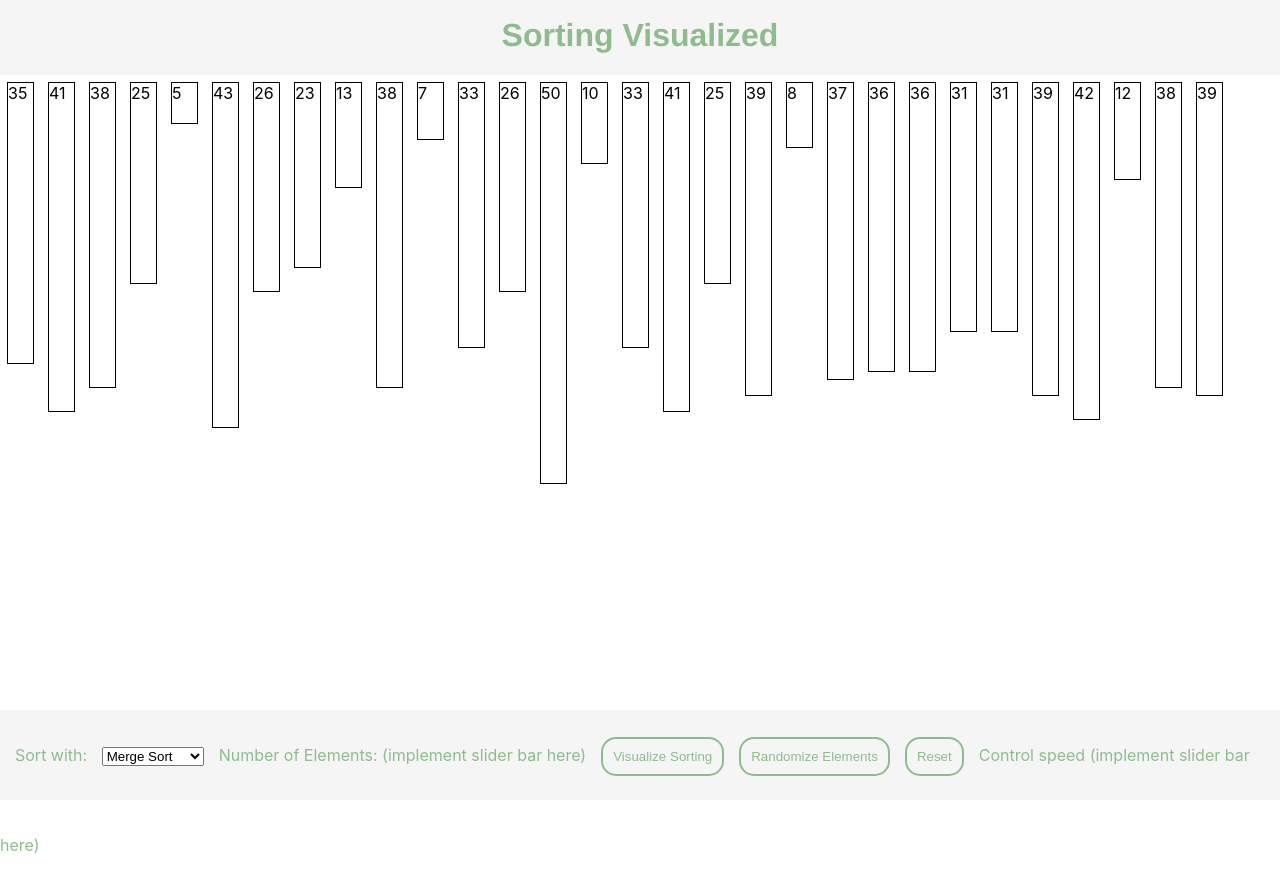
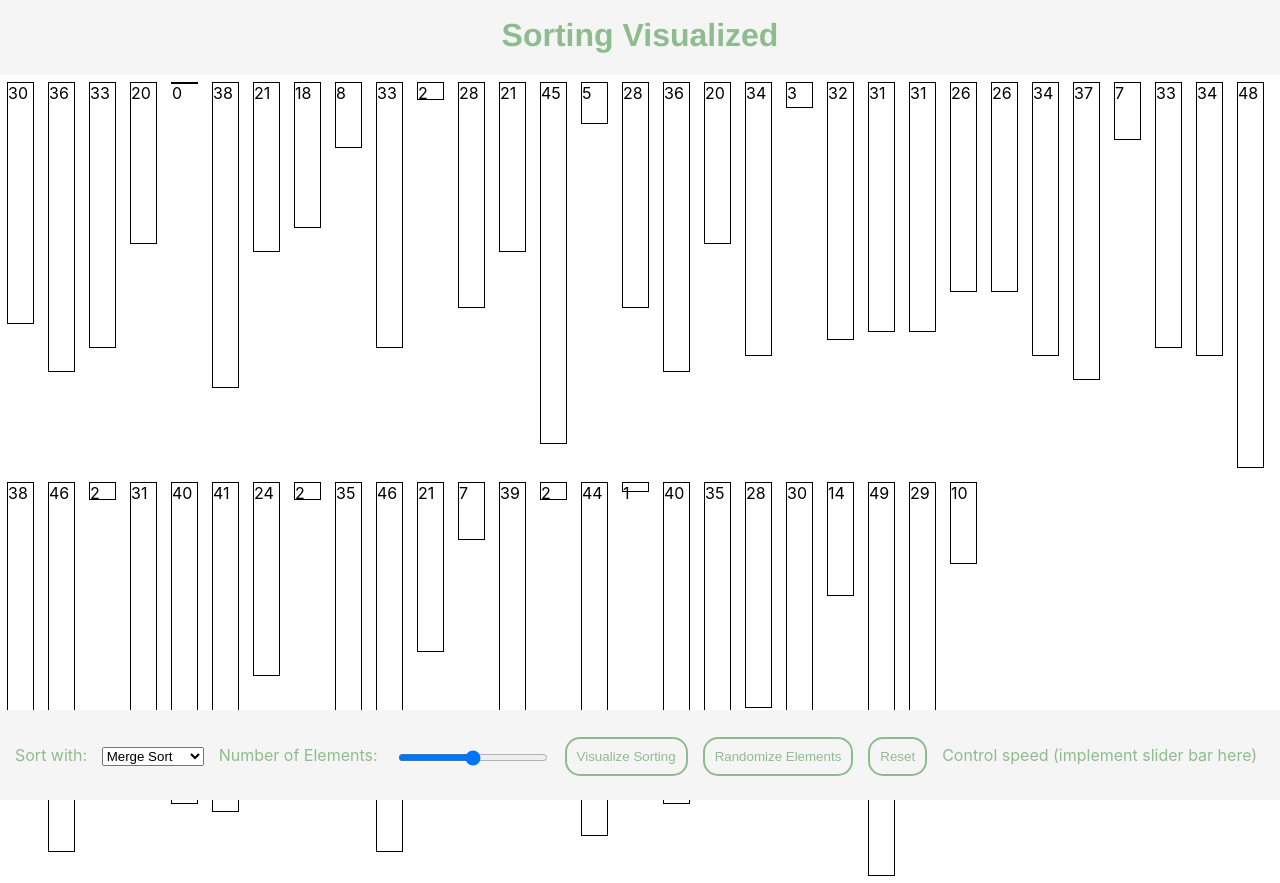
Before and after one commit to leonli33/Sorting-Visualizer, a React (Create React App) app: page / in a window 1280 px wide. Before the commit the page ends 800 px from the top, so only its background shows below. Built offline with nearby package versions, Linux system fonts and the light colour scheme.

Commit message:
Added a slider

```diff
--- a/src/SortingVisual/SortingMain.css
+++ b/src/SortingVisual/SortingMain.css
@@ -7,10 +7,9 @@
     margin-left: 15px;
 }
 
-.DropDown {
+.dropDown {
     margin-left: 10px;
 }
-
 
 .footer {
     position: fixed;
@@ -33,7 +32,6 @@
 
 .label {
     text-align: center;
-    position: relative;
     margin:auto;
     color: darkseagreen ;
     line-height: 90px;
@@ -49,3 +47,12 @@
     min-height:100%;
     position:relative;
 }
+
+.slider {
+    height: 7px;
+    width: 150px;
+    line-height: 88px;
+    margin-left: 20px;
+    outline: none;
+    border-radius: 2px;
+}
--- a/src/SortingVisual/SortingMain.js
+++ b/src/SortingVisual/SortingMain.js
@@ -1,6 +1,8 @@
 import React, {Component} from 'react'
 import './SortingMain.css';
 import Bar from './Bar'
+// message to Grev: Happy coding! YOU CAN DO IT
+
 
 export default class SortingMain extends Component {
     constructor(props) {
@@ -8,7 +10,8 @@ export default class SortingMain extends Component {
         this.state = {
             currentAlgo: "Merge Sort",
             algorithms: [],
-            elementsToSort: []
+            elementsToSort: [],
+            numberOfElements: 55
         }
     }
 
@@ -17,20 +20,34 @@ export default class SortingMain extends Component {
         return Math.floor(Math.random() * Math.floor(max));
     }
 
+    // i am trying to update the width and height of bar being displayed based on how many
+    // elements there are. This code is not functional. Feel free to change any of it or delete
+    // it if there is a better way to do it :)
     componentDidUpdate() {
-        for(let i = 0; i < 30;i++) {
+        let totalWidth = window.screen.width;
+        let width = (totalWidth - (this.state.numberOfElements * 16))/this.state.numberOfElements;
+        for(let i = 0; i < this.state.numberOfElements;i++) {
             let element = document.getElementById("Bar-" + i);
             element.style.height = this.state.elementsToSort[i] * 8 + "px";
+            element.style.width = width + "px";
         }
     }
 
+    handleNumElementChange = (event) => {
+        // set the number of elements in the array to the value on slider
+        this.setState({
+            numberOfElements: event.target.value
+        });
+    }
+
     componentDidMount() {
+        // initialize elements
         let algos = ["Merge Sort", "Quick Sort", "Insertion Sort", "Bubble Sort","Shell Sort",
                     "Tim Sort","Radix Sort","Tree Sort"];
         let elements =[];
-        // initialize the array with 30 elements of random value
-        for(let i = 0; i < 30; i++) {
-            let num = this.getRandomInt(50) + 5;
+        // initialize the array with 30 elements of random values
+        for(let i = 0; i < this.state.numberOfElements; i++) {
+            let num = this.getRandomInt(50);
             elements.push(num);
         }
         this.setState({
@@ -40,9 +57,10 @@ export default class SortingMain extends Component {
     }
 
     handleRandomizeClick = () => {
+        // randomize elements
         let elements = [];
-        for(let i = 0; i < 30; i++) {
-            let num = this.getRandomInt(50) + 5;
+        for(let i = 0; i < this.state.numberOfElements; i++) {
+            let num = this.getRandomInt(50);
             elements.push(num);
         }
         this.setState({
@@ -51,6 +69,7 @@ export default class SortingMain extends Component {
     }
 
     updateCurrentAlgo = (event) => {
+        // set the current algo selected
         this.setState({
             currentAlgo: event.target.value
         })
@@ -76,14 +95,15 @@ export default class SortingMain extends Component {
                 </div>
                 <div className="footer">
                     <label className="label">Sort with: </label>
-                    <select className="DropDown" value={this.state.currentAlgo} onChange={this.updateCurrentAlgo}>
+                    <select className="dropDown" value={this.state.currentAlgo} onChange={this.updateCurrentAlgo}>
                         {this.state.algorithms.map(algorithms => (
                             <option key={algorithms} value={algorithms}>
                                 {algorithms}
                             </option>
                         ))}
                     </select>
-                    <label className="label">Number of Elements: (implement slider bar here)</label>
+                    <label className="label">Number of Elements:</label>
+                    <input type="range" min="0" max="100" className="slider" onChange={this.handleNumElementChange}></input>
                     <button className="button">Visualize Sorting</button>
                     <button className="button" onClick={this.handleRandomizeClick}>Randomize Elements</button>
                     <button className="button">Reset</button>
```
